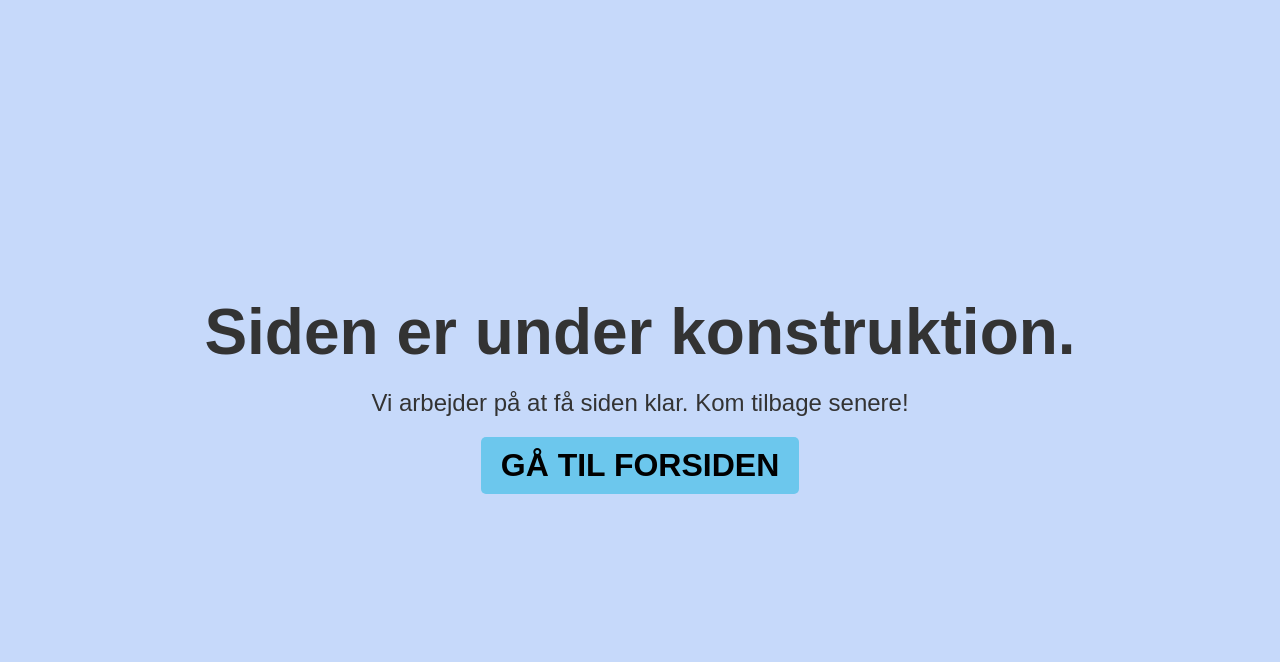
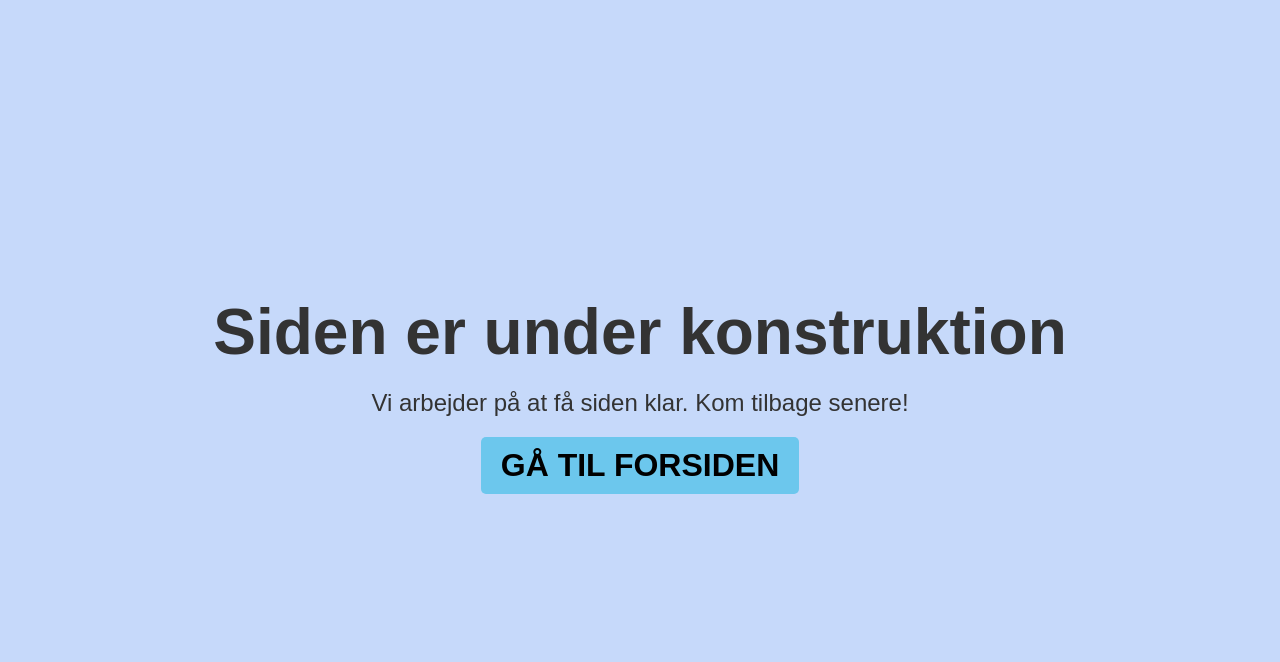
Before and after one commit to LasseBilgrav/zerobuzz, a plain HTML site: page omos.html in a window 1280 px wide. Shown: the part 138-800 px from the top of the page. Drawn offline with Linux system fonts and the light colour scheme; a web font is replaced by a local one.

Commit message:
. fjernet

```diff
--- a/omos.html
+++ b/omos.html
@@ -31,7 +31,7 @@
 
 
 <section id="omos">
-    <h1 id="omos-h1">Siden er under konstruktion.</h1>
+    <h1 id="omos-h1">Siden er under konstruktion</h1>
     <p id="omos-p">Vi arbejder på at få siden klar. Kom tilbage senere!</p>
     <a href="../index.html" id="button">GÅ TIL FORSIDEN</a>
 </section>
```
